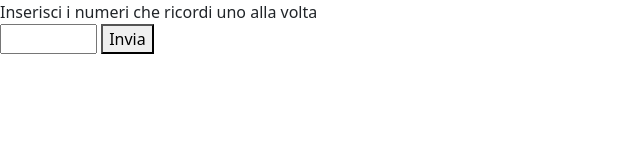
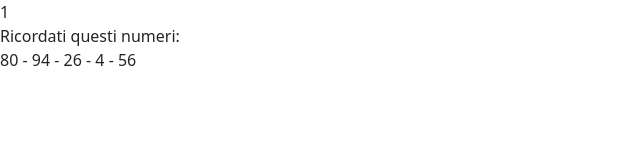
Before and after one commit to AngeloCalabro/js-simon, a plain HTML site: page index.html in a window 1280 px wide. Both pictures are taken after a click on the button "Genera Numeri". Shown: the whole page, without its empty margins (0-640 px from the left). Drawn offline with nearby package versions, Linux system fonts and the light colour scheme.

Commit message:
provo ad inserire il for

```diff
--- a/js/script.js
+++ b/js/script.js
@@ -3,13 +3,10 @@
 // Dopo che sono stati inseriti i 5 numeri, il software dice quanti e quali dei numeri da indovinare sono stati individuati.
 
 // aggiungere un tag HTML alla pagina per visualizzare i numeri
-const btnGeneraNumHtml = document.getElementById('generaNumber')
-
-// creo l'arrey per accogliere i 5 numeri randomici;
-// randomNumber(min, max);
+const btnGeneraNumHtml = document.getElementById('generaNumber');
 
 // mi metto i 5 numeri in una variabile
-let arrayNum = 5
+let arrayNum = 5;
 
 //preparare arrey
 let numeri = [];
@@ -28,14 +25,10 @@ function play() {
             numeri.push(numeroGen);
         }
     };
-    console.log(numeri)
+    console.log(numeri);
 
-    // prendo il div dal HTML
-    const viewNumber = document.getElementById('view-num');
-    viewNumber.innerHTML = numeri;
-
-    //Timer 5 secondi
-    let counter = 1;
+    //Timer in secondi
+    let counter = 2;
     let num = document.getElementById('timer')
     const countdown = setInterval(() => {
         if (counter === 0) {
@@ -46,42 +39,61 @@ function play() {
             // Rimuovere classe display none
             inputNumberHtml.classList.remove("d-none")
             btnSendHtml.classList.remove("d-none")
-
         } else {
             num.innerHTML = counter;
             counter--;
         }
     }, 1000);
 
+    // Array dei numeri inseriti dal cliente
     let arrayNumberClient = [];
+
+    // prendo il div dall HTML
+    const viewNumber = document.getElementById('view-num');
+    viewNumber.innerHTML = `Ricordati questi numeri:<br>${numeri.join(' - ')}`;
 
     // Funzione per chiedere i numeri all'utente
     function sendNumber() {
-        //creare un altra array per numeri inseriti dall'utente
+        // ciclo per controllo numeri
+        // for (let i = 0; i < arrayNum; i++) {
+
+        // }
+
+        // creare un altra array per numeri inseriti dall'utente
         if (arrayNumberClient.length < arrayNum) {
             let inputNumberClient = parseInt(inputNumberHtml.value);
             arrayNumberClient.push(inputNumberClient);
+            inputNumberHtml.value = '';
+
             console.log(inputNumberClient);
+            // se il numero è incluso nell'arrey, se no continuo
             if (numeri.includes(inputNumberClient)) {
-                console.log('bravo')
+                console.log('bravo');
+
             } else {
-                console.log('riprova')
+                console.log('riprova');
             }
         } else {
-            btnSendHtml.removeEventListener('click', sendNumber)
+            btnSendHtml.removeEventListener('click', sendNumber);
+            console.log('Finito di inserire i numeri')
         }
-        console.log(arrayNumberClient)
 
-        //creare un altra array per numeri inseriti dall'utente
+        // checkNumber();
+        console.log(arrayNumberClient);
 
-        //funzione che controlla l'arrey creata dall'utente
+
 
     };
 
     //Clicca l'utente per inserire i numeri
     btnSendHtml.addEventListener('click', sendNumber);
 
-}
+    // Funzione che controlla l'arrey creata dall'utente
+    // function checkNumber() {
+
+    // }
+
+};
 
 //Clicca per generare i numeri
 btnGeneraNumHtml.addEventListener('click', play);
```
Also changed, not shown: index.html (+0 -1 lines).
